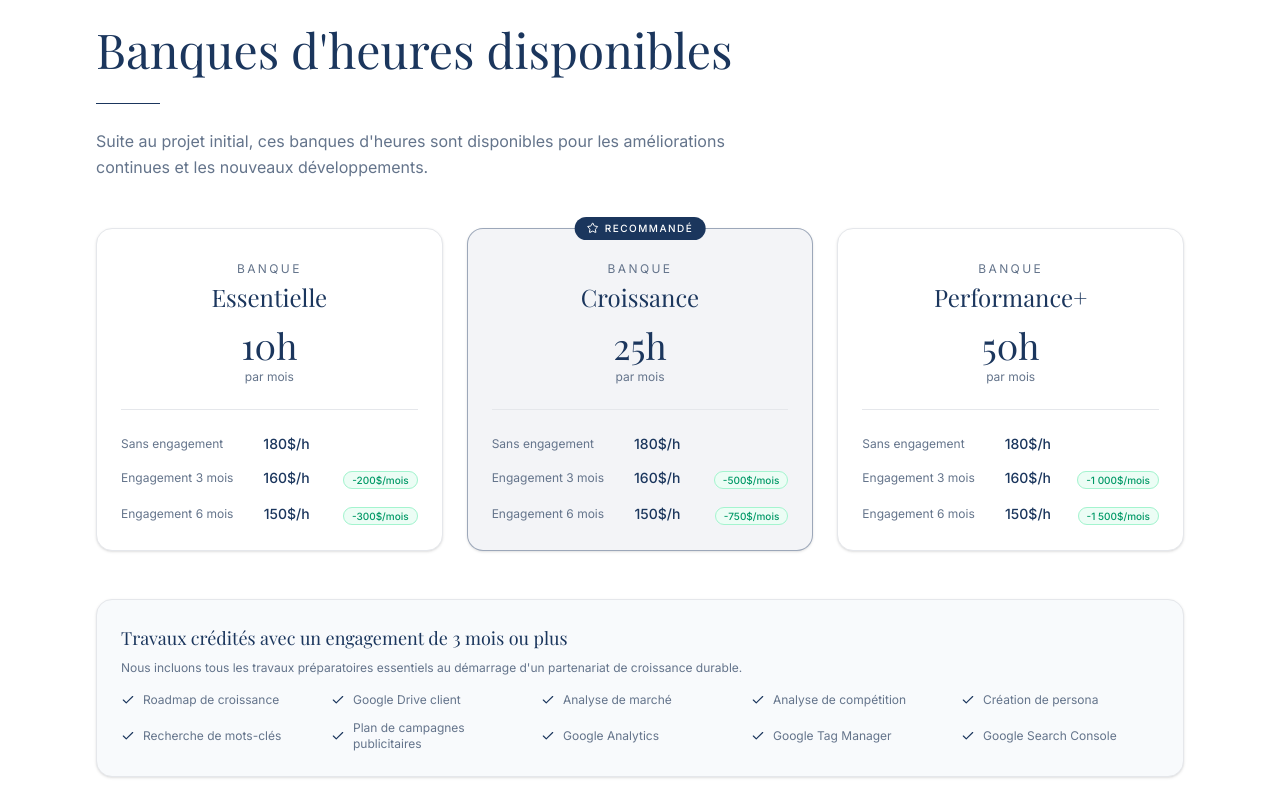
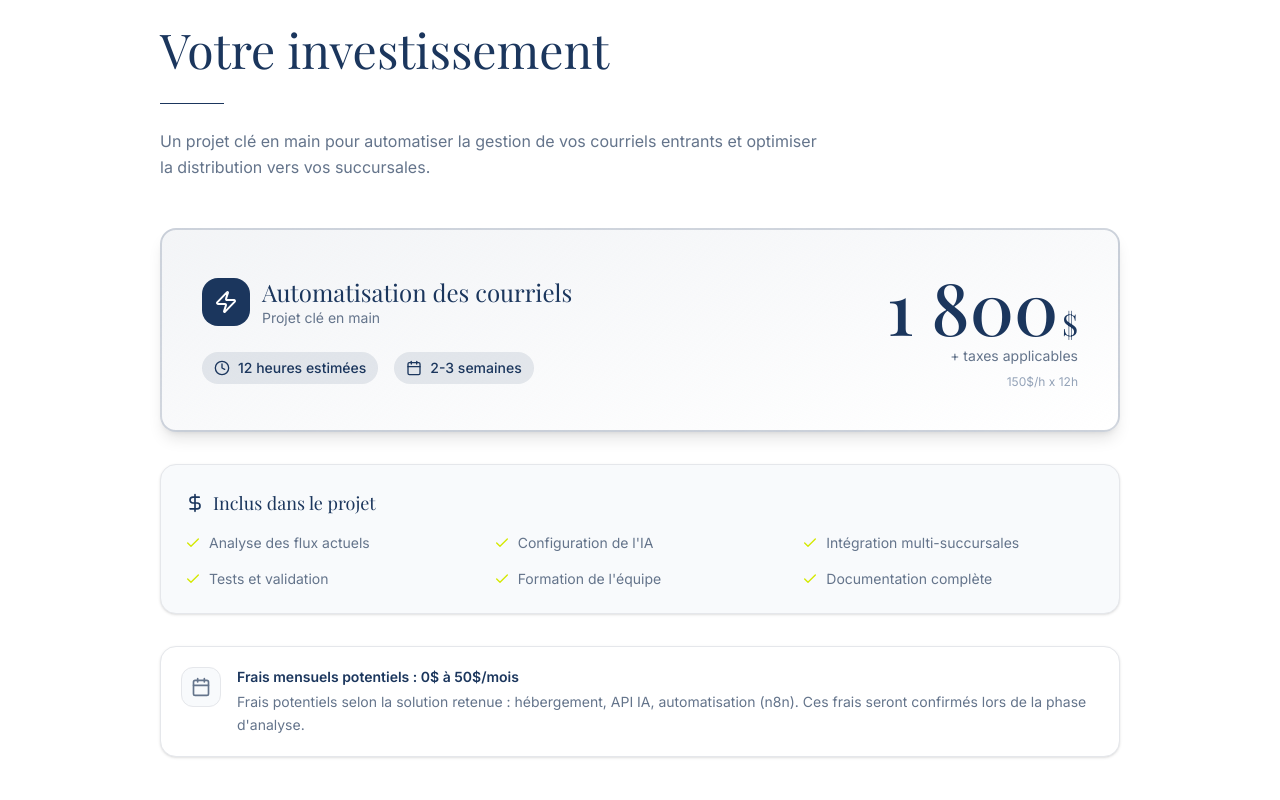
Before and after one commit to dev-techguys/template-soumission, a Next.js app: page / in a window 1280 px wide. Shown: the part 6160-6960 px from the top of the page. Built offline with nearby package versions, Linux system fonts and the light colour scheme; a web font is replaced by a local one.

Commit message:
refactor: simplify pricing section with clear project estimate
Replace hour banks section with direct $1800 project + tax details.

```diff
--- a/components/presentation/slides/pricing-slide.tsx
+++ b/components/presentation/slides/pricing-slide.tsx
@@ -1,112 +1,107 @@
 import { SlideWrapper } from "../slide-wrapper"
-import { Check, Star } from "lucide-react"
-import { slides } from "@/lib/proposal-data"
+import { Check, DollarSign, Calendar, Clock, Zap } from "lucide-react"
 
 const INCLUSIONS = [
-  "Roadmap de croissance",
-  "Google Drive client",
-  "Analyse de marché",
-  "Analyse de compétition",
-  "Création de persona",
-  "Recherche de mots-clés",
-  "Plan de campagnes publicitaires",
-  "Google Analytics",
-  "Google Tag Manager",
-  "Google Search Console",
+  "Analyse des flux actuels",
+  "Configuration de l'IA",
+  "Intégration multi-succursales",
+  "Tests et validation",
+  "Formation de l'équipe",
+  "Documentation complète",
 ]
 
 export function PricingSlide() {
   return (
     <SlideWrapper id="pricing" className="bg-white">
-      <div className="max-w-6xl mx-auto px-8 py-20 w-full">
+      <div className="max-w-5xl mx-auto px-8 py-20 w-full">
         {/* Section header */}
         <div className="flex flex-col gap-6 mb-12">
           <span className="text-xs tracking-[0.4em] uppercase text-[#1B365D] font-sans font-medium">
             05 / Tarification
           </span>
           <h2 className="font-serif text-4xl md:text-5xl text-[#1B365D] max-w-3xl leading-tight text-balance">
-            {"Banques d'heures disponibles"}
+            Votre investissement
           </h2>
           <div className="w-16 h-px bg-[#1B365D]" />
           <p className="text-base text-[#64748b] font-sans max-w-2xl leading-relaxed">
-            Suite au projet initial, ces banques d{"'"}heures sont disponibles pour les améliorations
-            continues et les nouveaux développements.
+            Un projet clé en main pour automatiser la gestion de vos courriels entrants
+            et optimiser la distribution vers vos succursales.
           </p>
         </div>
 
-        {/* Plans grid */}
-        <div className="grid grid-cols-1 md:grid-cols-3 gap-6 mb-12">
-          {slides.pricing.hourlyBanks.map((plan) => (
-            <div
-              key={plan.name}
-              className={`relative p-6 rounded-xl border flex flex-col shadow-sm ${
-                plan.featured
-                  ? "border-[#1B365D]/40 bg-[#1B365D]/5"
-                  : "border-[#e5e7eb] bg-white"
-              }`}
-            >
-              {plan.featured && (
-                <div className="absolute -top-3 left-1/2 -translate-x-1/2 flex items-center gap-1.5 px-3 py-1 bg-[#1B365D] rounded-full">
-                  <Star className="w-3 h-3 text-white" />
-                  <span className="text-[10px] tracking-[0.15em] uppercase font-sans font-medium text-white">
-                    Recommandé
-                  </span>
+        {/* Main pricing card */}
+        <div className="relative p-8 md:p-10 rounded-2xl border-2 border-[#1B365D]/20 bg-gradient-to-br from-[#1B365D]/5 to-white shadow-lg mb-8">
+          <div className="flex flex-col md:flex-row md:items-center md:justify-between gap-8">
+            {/* Left side - Project details */}
+            <div className="flex flex-col gap-4">
+              <div className="flex items-center gap-3">
+                <div className="w-12 h-12 rounded-xl bg-[#1B365D] flex items-center justify-center">
+                  <Zap className="w-6 h-6 text-white" />
                 </div>
-              )}
-
-              <div className="flex flex-col items-center gap-1 mb-6 pt-2">
-                <span className="text-xs tracking-[0.2em] uppercase text-[#64748b] font-sans">
-                  Banque
-                </span>
-                <h3 className="font-serif text-2xl text-[#1B365D]">{plan.name}</h3>
-                <span className="font-serif text-4xl text-[#1B365D] mt-2">{plan.hours}</span>
-                <span className="text-xs text-[#64748b] font-sans">par mois</span>
+                <div>
+                  <h3 className="font-serif text-2xl text-[#1B365D]">Automatisation des courriels</h3>
+                  <p className="text-sm text-[#64748b] font-sans">Projet clé en main</p>
+                </div>
               </div>
 
-              <div className="w-full h-px bg-[#e5e7eb] mb-6" />
-
-              <div className="flex flex-col gap-3 flex-1">
-                {plan.rates.map((rate) => (
-                  <div key={rate.label} className="flex items-center justify-between gap-2">
-                    <span className="text-xs text-[#64748b] font-sans">{rate.label}</span>
-                    <div className="flex items-center gap-3">
-                      <span className="text-sm text-[#1B365D] font-sans font-medium w-14 text-right">
-                        {rate.price}
-                      </span>
-                      <span className="w-24 text-right">
-                        {rate.saving ? (
-                          <span className="text-[10px] font-sans font-medium text-emerald-600 bg-emerald-50 px-2 py-0.5 rounded-full border border-emerald-200">
-                            -{rate.saving}
-                          </span>
-                        ) : null}
-                      </span>
-                    </div>
-                  </div>
-                ))}
+              <div className="flex flex-wrap gap-4 mt-2">
+                <div className="flex items-center gap-2 px-3 py-1.5 rounded-full bg-[#1B365D]/10">
+                  <Clock className="w-4 h-4 text-[#1B365D]" />
+                  <span className="text-sm text-[#1B365D] font-sans font-medium">12 heures estimées</span>
+                </div>
+                <div className="flex items-center gap-2 px-3 py-1.5 rounded-full bg-[#1B365D]/10">
+                  <Calendar className="w-4 h-4 text-[#1B365D]" />
+                  <span className="text-sm text-[#1B365D] font-sans font-medium">2-3 semaines</span>
+                </div>
               </div>
             </div>
-          ))}
+
+            {/* Right side - Price */}
+            <div className="flex flex-col items-center md:items-end gap-1">
+              <div className="flex items-baseline gap-1">
+                <span className="font-serif text-6xl md:text-7xl text-[#1B365D] font-medium">1 800</span>
+                <span className="font-serif text-3xl text-[#1B365D]">$</span>
+              </div>
+              <span className="text-sm text-[#64748b] font-sans">+ taxes applicables</span>
+              <span className="text-xs text-[#94a3b8] font-sans mt-1">150$/h x 12h</span>
+            </div>
+          </div>
         </div>
 
         {/* Inclusions */}
-        <div className="p-6 rounded-xl border border-[#e5e7eb] bg-[#f8fafc] shadow-sm">
+        <div className="p-6 rounded-xl border border-[#e5e7eb] bg-[#f8fafc] shadow-sm mb-8">
           <div className="flex flex-col gap-4">
-            <div className="flex flex-col gap-2">
+            <div className="flex items-center gap-2">
+              <DollarSign className="w-5 h-5 text-[#1B365D]" />
               <h3 className="font-serif text-lg text-[#1B365D]">
-                Travaux crédités avec un engagement de 3 mois ou plus
+                Inclus dans le projet
               </h3>
-              <p className="text-xs text-[#64748b] font-sans">
-                Nous incluons tous les travaux préparatoires essentiels au démarrage d{"'"}un
-                partenariat de croissance durable.
-              </p>
             </div>
-            <div className="grid grid-cols-2 md:grid-cols-5 gap-3">
+            <div className="grid grid-cols-2 md:grid-cols-3 gap-4">
               {INCLUSIONS.map((item) => (
                 <div key={item} className="flex items-center gap-2">
-                  <Check className="w-3.5 h-3.5 text-[#1B365D] shrink-0" />
-                  <span className="text-xs text-[#64748b] font-sans">{item}</span>
+                  <Check className="w-4 h-4 text-[#D4E800] shrink-0" />
+                  <span className="text-sm text-[#64748b] font-sans">{item}</span>
                 </div>
               ))}
+            </div>
+          </div>
+        </div>
+
+        {/* Monthly fees note */}
+        <div className="p-5 rounded-xl border border-[#e5e7eb] bg-white shadow-sm">
+          <div className="flex items-start gap-4">
+            <div className="w-10 h-10 rounded-lg bg-[#f8fafc] border border-[#e5e7eb] flex items-center justify-center shrink-0">
+              <Calendar className="w-5 h-5 text-[#64748b]" />
+            </div>
+            <div className="flex flex-col gap-1">
+              <h4 className="font-sans text-sm font-semibold text-[#1B365D]">
+                Frais mensuels potentiels : 0$ à 50$/mois
+              </h4>
+              <p className="text-sm text-[#64748b] font-sans leading-relaxed">
+                Frais potentiels selon la solution retenue : hébergement, API IA, automatisation (n8n).
+                Ces frais seront confirmés lors de la phase d{"'"}analyse.
+              </p>
             </div>
           </div>
         </div>
```
